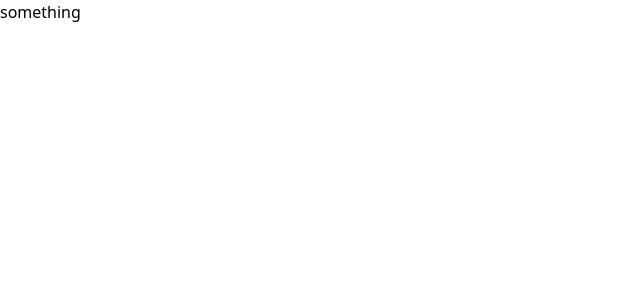
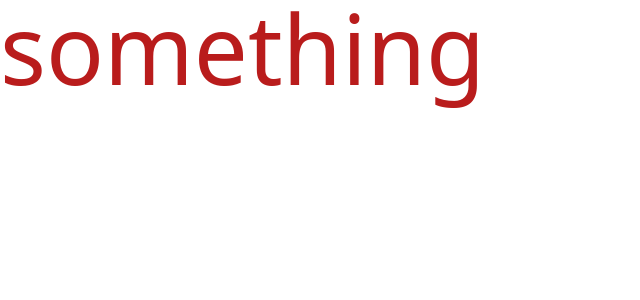
Before and after one commit to taylor-berukoff/movie_app, a React (Vite) app: page / in a window 1280 px wide. Shown: the top 300 px of the page, without its empty margins (0-640 px from the left). Built offline with nearby package versions, Linux system fonts and the light colour scheme.

Commit message:
adding tailwind src
tailwind script in index.html

```diff
--- a/index.html
+++ b/index.html
@@ -4,6 +4,7 @@
     <meta charset="UTF-8" />
     <meta name="viewport" content="width=device-width, initial-scale=1.0" />
     <link rel="stylesheet" href="src/index.css">
+    <script src="https://cdn.tailwindcss.com"></script>
     <title>Movie Hoppers</title>
   </head>
   <body>
--- a/src/App.tsx
+++ b/src/App.tsx
@@ -4,7 +4,11 @@ import { useState } from 'react'
 function App(){
   return(
     <>
-    something
+    <div>
+      <div>
+        <h1 className="text-red-700 text-8xl">something</h1>
+      </div>
+    </div>
     </>
   );
 }
--- a/tailwind.config.js
+++ b/tailwind.config.js
@@ -1,6 +1,6 @@
 /** @type {import('tailwindcss').Config} */
 module.exports = {
-  content: ["./src/**/*.{html,js}"],
+  content: ["./src/.{html,js}"],
   theme: {
     extend: {},
   },
```
